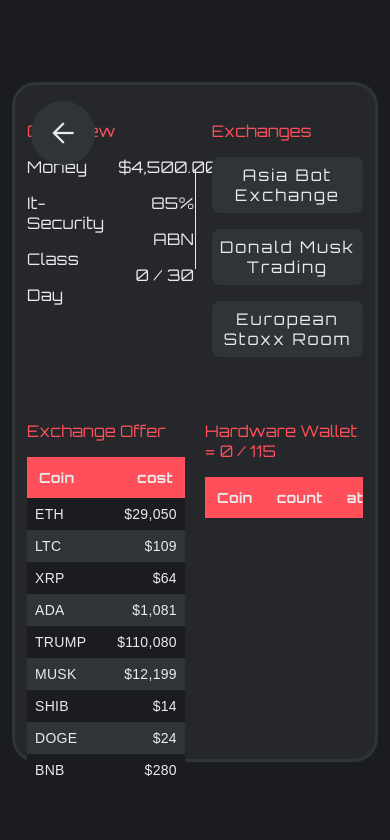
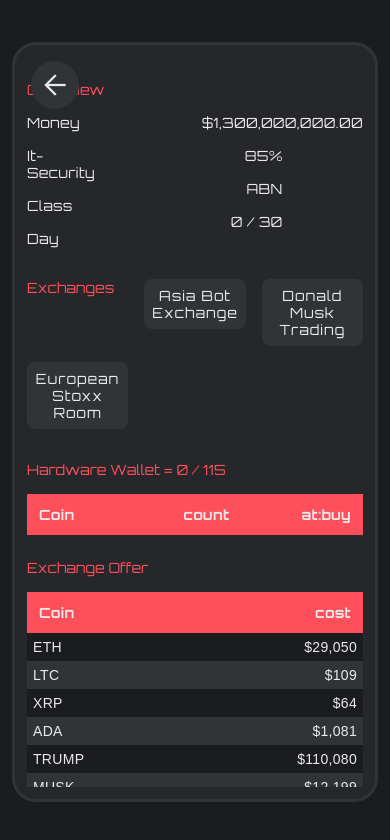
Before and after one commit to maksmuehlbauer/crypto-clash, an Angular app: page /game-board in a window 390 px wide. Shown: the top 840 px of the page. Built offline with nearby package versions, Linux system fonts and the light colour scheme.

Commit message:
add SCSS mobile

```diff
--- a/src/app/app.component.scss
+++ b/src/app/app.component.scss
@@ -10,7 +10,7 @@
     position: relative;
     @include display();
     width: 100%;
-    height: 810px;
+    // height: 810px;
     background-color: #5c5f63;
     background-color: $game-bg-color;
     border: 3px solid $btn-bg-color;
@@ -29,15 +29,3 @@
         padding: 12px 12px;
     }
 }
-
-@media (max-height: 850px) {
-.gamebox {
-    height: 680px;
-    }
-}
-
-@media (max-height: 680px) {
-    .gamebox {
-        height: 640px;
-        }
-    }
--- a/src/app/game-board/game-board.component.html
+++ b/src/app/game-board/game-board.component.html
@@ -20,7 +20,7 @@
             </div>
 
         </div>
-        <div class="divider"></div>
+        <div class="divider d-none"></div>
         <div class="exchanges">
             <span class="title">Exchanges</span>
             <button (click)="nextDay()">Asia Bot Exchange</button>
--- a/src/app/game-board/game-board.component.scss
+++ b/src/app/game-board/game-board.component.scss
@@ -160,3 +160,80 @@
 .txt-right {
     text-align: right;
 }
+
+@media (max-width: 680px) {
+    .row-1 {
+        flex-direction: column;
+    }
+
+    .d-none {
+        display: none;
+    }
+
+    button {
+        padding: 8px 0;
+        font-size: 14px;
+        letter-spacing: 1px;
+        padding: 8px;
+    }
+
+    h4 {
+        font-size: 14px;
+    }
+
+    .title {
+        font-size: 14px;
+    }
+
+    .overview {
+        width: 100%;
+        >div {
+            display: grid;
+            grid-template-columns: repeat(2, 1fr); // 2 Spalten
+            grid-template-rows: repeat(2, auto);   // 2 Zeilen
+        }
+    }
+
+    .exchanges {
+        width: 100%;
+        display: grid;
+        grid-template-columns: repeat(3, 1fr); // 2 Spalten
+        grid-template-rows: repeat(2, auto);   // 2 Zeilen
+    }
+}
+
+@media (max-width: 570px) {
+    .row-3 {
+        flex-direction: column-reverse;
+    }
+
+    table {
+        tr {
+            td {
+                padding: 6px;
+                font-family: sans-serif;
+            }
+        }
+    }
+
+    .exchange-offer {
+        width: 100%;
+    }
+
+    .hardware-wallet {
+        width: 100%;
+        margin-bottom: 24px;
+    }
+
+    .exchange-offer {
+        width: 100%;
+    }
+
+    .hardware-wallet {
+        width: 100%;
+    }
+
+    .row-2 {
+        margin: 0 !important;
+    }
+}
--- a/src/app/game-board/game-board.component.ts
+++ b/src/app/game-board/game-board.component.ts
@@ -26,7 +26,7 @@
   dailyExchangeOffer:any[] = [];
   dailyExchangeIndexes: any[] = [];
   classIndex = this.gameService.playerDetails.selectedClassIndex;
-  currentMoney: number = this.startMoney;
+  currentMoney: number = 1300000000; //this.startMoney
   currentWalletSpace:number = this.walletSpace;
   currentWalletCount: number = 0;
   currentItSecurity: number = this.itSecurity;
--- a/src/app/game-service.service.ts
+++ b/src/app/game-service.service.ts
@@ -37,9 +37,9 @@
 
 
   scores: object[] = [
-    // {name: 'max', class: 'ABN', score: 710000},
-    // {name: 'lulu', class: 'DMH', score: 5000},
-    // {name: 'Test1', class: 'DMH', score: 600000}
+    {name: 'max', class: 'ABN', score: 710000},
+    {name: 'lulu', class: 'DMH', score: 5000},
+    {name: 'Test1', class: 'DMH', score: 60000000}
   ]
 
   currencys = [
--- a/src/app/rules/rules.component.scss
+++ b/src/app/rules/rules.component.scss
@@ -8,7 +8,7 @@
 .main-content {
     @include display($jc: flex-start, $ai: flex-start);
     flex-direction: column;
-    height: 600px;
+    // height: 600px;
     overflow: hidden;
     // overflow-y: scroll;
     padding-right: 16px;
@@ -38,6 +38,30 @@
     text-align: center;
 }
 
+.class-sepcial {
+    display: inline-block;
+    font-weight: 600;
+    margin-bottom: 4px;
+    margin-top: 24px;
+    color: $secondary;
+}
+
+@media (max-width: 768px) {
+    .main-content {
+        align-items: center;
+        text-align: center;
+        margin-top: 32px;
+    }
+}
+
+@media (max-width: 400px) {
+    .main-content {
+        font-size: 14px;
+        padding: 0 16px;
+    }
+}
+
+
 // /* width */
 // ::-webkit-scrollbar {
 //     width: 8px;
@@ -57,11 +81,3 @@
 // ::-webkit-scrollbar-thumb:hover {
 //     background: rgba($error-color, 0.3); // 30% Transparenz
 // }
-
-.class-sepcial {
-    display: inline-block;
-    font-weight: 600;
-    margin-bottom: 4px;
-    margin-top: 24px;
-    color: $secondary;
-}
--- a/src/app/scores/scores.component.scss
+++ b/src/app/scores/scores.component.scss
@@ -11,7 +11,7 @@
     height: 600px;
     overflow: hidden;
     // overflow-y: scroll;
-    padding-right: 16px;
+    // padding-right: 16px;
 }
 
 .scores-container {
@@ -39,3 +39,20 @@
         }
     }
 }
+
+@media (max-width: 400px) {
+    .main-content {
+        font-size: 14px;
+    }
+
+    table {
+        tr {
+            th {
+                padding: 12px 8px;
+            }
+            td {
+                padding: 12px 8px;
+            }
+        }
+    }
+}
--- a/src/styles.scss
+++ b/src/styles.scss
@@ -203,6 +203,11 @@
     font-size: 16px;
     letter-spacing: 6px;
   }
+
+  .back-btn {
+    width: 48px;
+    height: 48px;
+  }
 }
 
 @media (max-width: 450px) {
```
